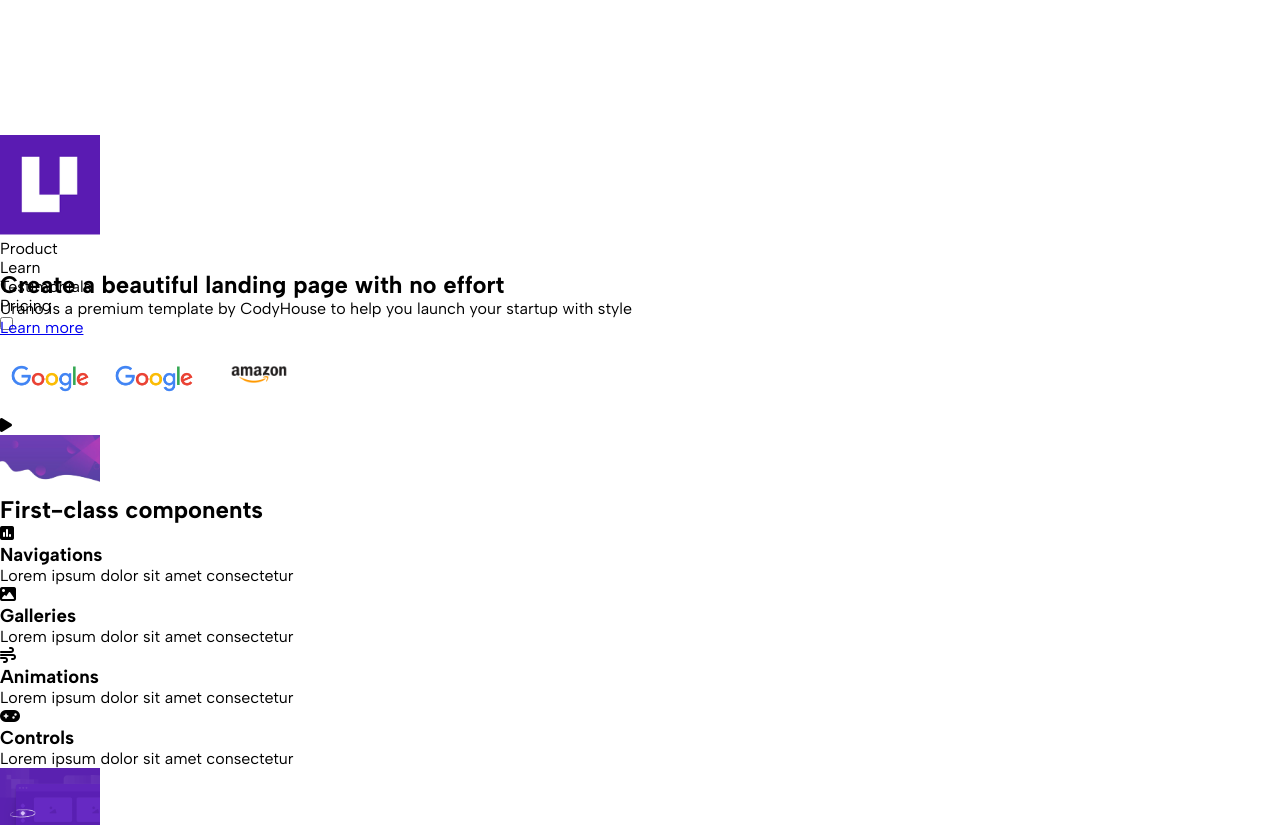
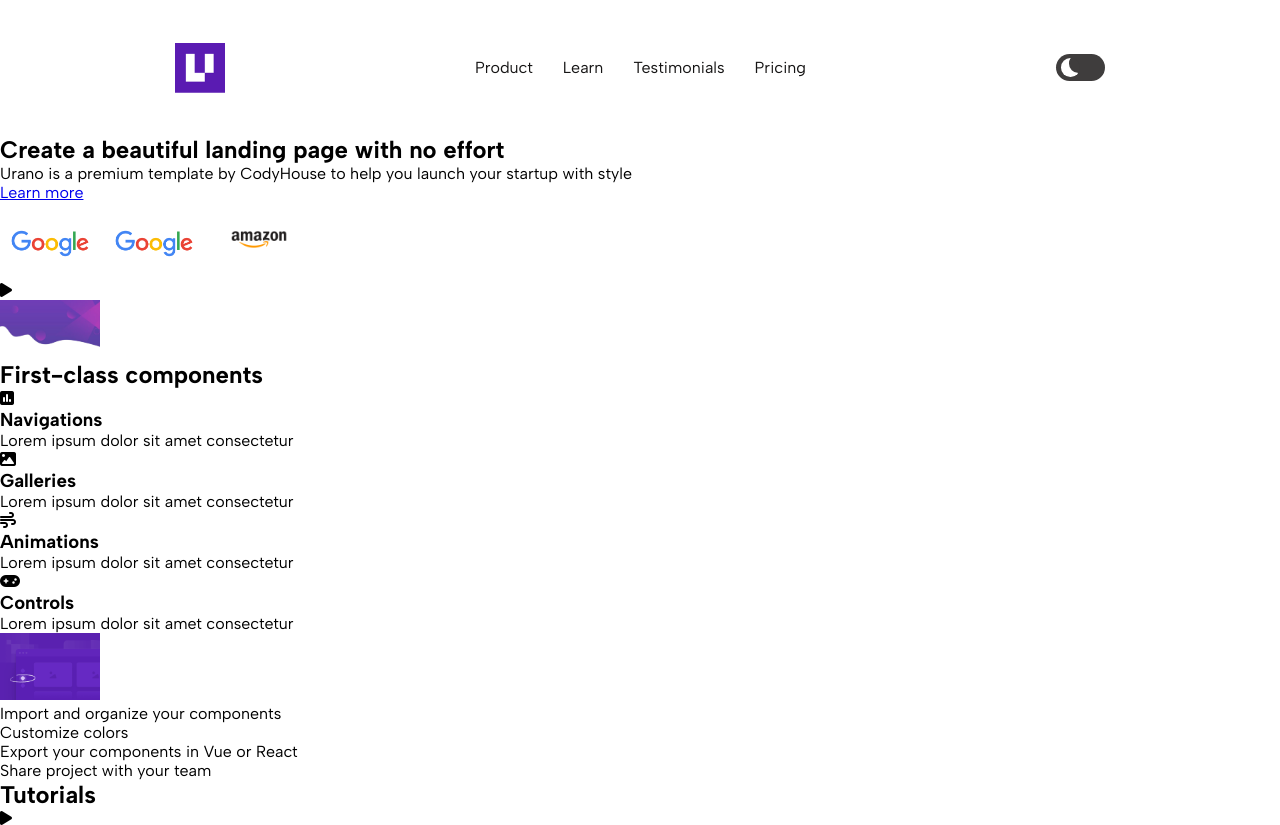
Before and after one commit to guilhermedevmatos15/urano-LP, a website with bundled scripts: page index.html in a window 1280 px wide. Shown: the top 825 px of the page. Built offline with nearby package versions, Linux system fonts and the light colour scheme.

Commit message:
Estilização básica header feita

```diff
--- a/assets/scss/components/_header.scss
+++ b/assets/scss/components/_header.scss
@@ -1,6 +1,57 @@
 @use '../partials/variables' as var;
 
 .header {
+   position: sticky;
+   top: 0;
+   left: 0;
    width: 100%;
    height: var.$header-height;
+   padding: 20px 50px;
+   background-color: map-get(var.$colors-neutral, 'light-base');
+   display: flex;
+   justify-content: space-around;
+   align-items: center;
+
+   &__logo {
+      width: 100%;
+      max-width: 50px;
+   }
+
+   &__nav {
+      ul {
+         list-style: none;
+         display: flex;
+         justify-content: center;
+         align-items: center;
+         gap: 30px;
+
+         li, a {
+            position: relative;
+            display: block;
+            width: auto;
+            color: map-get(var.$colors-neutral, 'dark-01');
+            text-decoration: none;
+            cursor: pointer;
+            transition: all 0.6s;
+
+            &::after {
+               content: '';
+               position: absolute;
+               bottom: -3px;
+               left: 0;
+               width: 0px;
+               height: 1px;
+               background-color: map-get(var.$colors-palet, 'primary');
+               transition: all .6s;
+            }
+
+            &:hover {
+               color: map-get(var.$colors-palet, 'primary');
+            }
+            &:hover::after {
+               width: 100%;
+            }
+         }
+      }
+   }
 }
--- /dev/null
+++ b/assets/scss/components/_themeSwitch.scss
@@ -0,0 +1,55 @@
+@use '../partials/variables' as var;
+
+// ? From Uiverse.io by alexruix
+
+// The switch - the box around the slider
+.switch {
+   font-size: 0.9rem; // Diminuído de 1rem para 0.9rem
+   position: relative;
+   display: inline-block;
+   width: 3.4em; // Diminuído de 3.5em para 3.3em
+   height: 1.9em; // Diminuído de 2em para 1.8em
+
+   // Hide default HTML checkbox
+   input {
+      opacity: 0;
+      width: 0;
+      height: 0;
+   }
+
+   // The slider
+   .slider {
+      position: absolute;
+      cursor: pointer;
+      top: 0;
+      left: 0;
+      right: 0;
+      bottom: 0;
+      background-color: map-get(var.$colors-neutral, $key: 'dark-02');
+      transition: 0.5s;
+      border-radius: 30px;
+
+      &:before {
+         position: absolute;
+         content: '';
+         height: 1.3em; // Diminuído de 1.4em para 1.3em
+         width: 1.3em; // Diminuído de 1.4em para 1.3em
+         border-radius: 50%;
+         left: 10%;
+         bottom: 15%;
+         box-shadow: inset 8px -4px 0px 0px map-get(var.$colors-neutral, 'light-base');
+         background: map-get(var.$colors-neutral, $key: 'dark-02');
+         transition: 0.5s;
+      }
+   }
+
+   input:checked + .slider {
+      background-color: map-get(var.$colors-neutral, 'light-base');
+
+      &:before {
+         transform: translateX(100%);
+         box-shadow: inset 15px -4px 0px 15px map-get(var.$colors-neutral, $key:
+                  'dark-02');
+      }
+   }
+}
--- a/assets/scss/main.scss
+++ b/assets/scss/main.scss
@@ -1,15 +1,17 @@
 @charset "UTF-8";
 
 // * Partials
+@use 'partials/variables' as var;
 @use 'partials/reset';
-@use 'partials/variables' as var;
 
 // * Components
 @use 'components/header';
+@use 'components/themeSwitch';
 
 body {
    width: 100%;
-   padding-top: var.$header-height;
+   min-height: 100vh;
+   // padding-top: var.$header-height;
    font-family: var.$font-default;
-   background-color: map-get($map: var.$colors-neutral, $key: 'color-01');
+   background-color: map-get(var.$colors-neutral, 'light-base');
 }
--- a/assets/scss/partials/_variables.scss
+++ b/assets/scss/partials/_variables.scss
@@ -3,16 +3,18 @@
 $font-default: 'ALbert Sans', Arial, sans-serif;
 
 $colors-palet: (
-   'color-01': #6826C9,
-   'color-02': #FF475A,
-   'color-03': #FFD0D5
+   'primary': #6826C9,
+   'secondary': #FF475A,
+   'terceary': #FFD0D5
 );
 
 $colors-neutral: (
-   'color-01': white,
-   'color-02': black,
-   'color-03': #EFEFF0,
-   'color-04': #9B989F,
+   'light-base': white,
+   'light-01': #EFEFF0,
+   'light-02': #9B989F,
+   'dark-base': black,
+   'dark-01': #161515,
+   'dark-02': #3f3d3d,
 );
 
 $header-height: 135px;
--- a/index.html
+++ b/index.html
@@ -99,14 +99,17 @@
          />
          <nav class="header__nav">
             <ul>
-               <li>Product</li>
-               <li>Learn</li>
-               <li>Testimonials</li>
-               <li>Pricing</li>
+               <li><a href="#">Product</a></li>
+               <li><a href="#">Learn</a></li>
+               <li><a href="#">Testimonials</a></li>
+               <li><a href="#">Pricing</a></li>
             </ul>
          </nav>
-         <!-- From Uiverse.io by cuzpq -->
-         <input type="checkbox" class="theme-checkbox" />
+         <!-- From Uiverse.io by alexruix -->
+            <label class="switch">
+               <input type="checkbox">
+               <span class="slider"></span>
+            </label>
       </header>
 
       <main>
@@ -114,8 +117,8 @@
             <div class="section__content">
                <h1>Create a beautiful landing page with no effort</h1>
                <p>
-                  Urano is a premium template by CodyHouse to help you launch your
-                  startup with style
+                  Urano is a premium template by CodyHouse to help you launch
+                  your startup with style
                </p>
                <a class="link" href="#product">Learn more</a>
                <div class="section__companies">
@@ -147,7 +150,7 @@
             <img class="section__bg" src="assets/img/bg.png" alt="Background" />
          </section>
 
-         <section class="section section--cards">
+         <section class="section section--cards" id="product">
             <h2>First-class components</h2>
 
             <div class="cards">
@@ -191,7 +194,7 @@
             </div>
          </section>
 
-         <section class="section section--tutorials">
+         <section class="section section--tutorials" id="learn">
             <h2>Tutorials</h2>
 
             <div class="medias">
@@ -258,7 +261,7 @@
             </div>
          </section>
 
-         <section class="section section--testimonials">
+         <section class="section section--testimonials" id="testimonials">
             <h2>Hear it from our customers</h2>
 
             <div class="reviews">
@@ -335,7 +338,7 @@
             </div>
          </section>
 
-         <section class="section section--pricing">
+         <section class="section section--pricing" id="pricing">
             <h2>Start creating today</h2>
 
             <div class="pricing__switch">
@@ -345,11 +348,14 @@
             <div class="pricing__plans">
                <article class="pricing__plan">
                   <p class="name">Free</p>
-                  <h3 class="price">$0 <span class="price__time">/month</span></h3>
+                  <h3 class="price">
+                     $0 <span class="price__time">/month</span>
+                  </h3>
                   <ul class="access">
                      <li><i class="fa-solid fa-circle-check"></i> 1x user</li>
                      <li>
-                        <i class="fa-solid fa-circle-check"></i> Free 15/days trial
+                        <i class="fa-solid fa-circle-check"></i> Free 15/days
+                        trial
                      </li>
                      <li>
                         <i class="fa-solid fa-circle-check"></i> Access to all
@@ -371,7 +377,9 @@
                         <i class="fa-solid fa-circle-check"></i> Access to all
                         features
                      </li>
-                     <li><i class="fa-solid fa-circle-check"></i> 10 projects</li>
+                     <li>
+                        <i class="fa-solid fa-circle-check"></i> 10 projects
+                     </li>
                      <li>
                         <i class="fa-solid fa-circle-check"></i> E-commerce
                         integration
@@ -394,13 +402,16 @@
                         features
                      </li>
                      <li>
-                        <i class="fa-solid fa-circle-check"></i> Unlimited project
+                        <i class="fa-solid fa-circle-check"></i> Unlimited
+                        project
                      </li>
                      <li>
                         <i class="fa-solid fa-circle-check"></i> E-commerce
                         integration
                      </li>
-                     <li><i class="fa-solid fa-circle-check"></i> 24/7 support</li>
+                     <li>
+                        <i class="fa-solid fa-circle-check"></i> 24/7 support
+                     </li>
                      <li>
                         <i class="fa-solid fa-circle-check"></i> Full security
                      </li>
@@ -422,8 +433,9 @@
                   <p class="description">
                      Lorem ipsum dolor sit amet, consectetur adipisicing elit.
                      Quis, exercitationem rem. Nulla aut amet error vero nemo
-                     dignissimos tempore magnam, adipisci veniam, iusto asperiores
-                     ducimus, iure totam voluptatum cumque est quia delectus.
+                     dignissimos tempore magnam, adipisci veniam, iusto
+                     asperiores ducimus, iure totam voluptatum cumque est quia
+                     delectus.
                   </p>
                </li>
             </ul>
```
Also changed, not shown: assets/css/styles.css.
